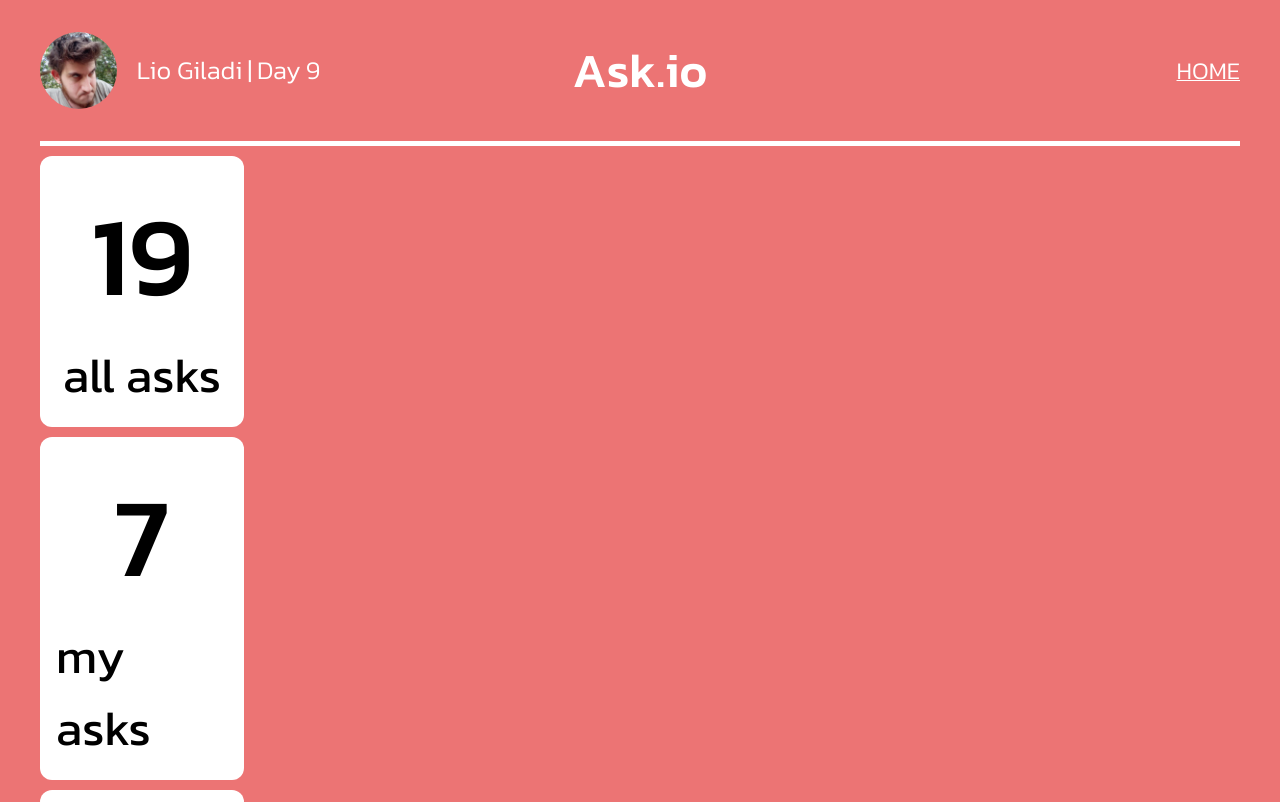
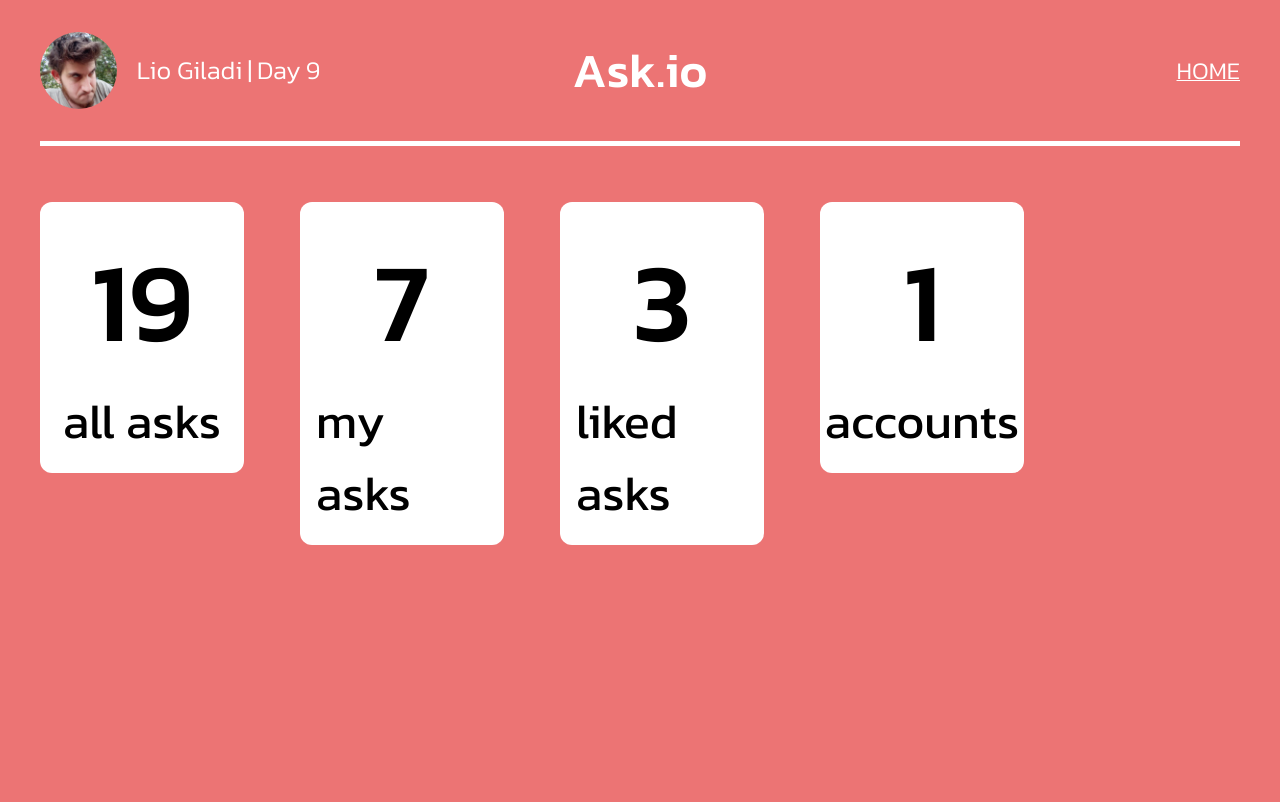
Before and after one commit to zoop-de-loop/ask.io, a Next.js app: page /statistics in a window 1280 px wide. Shown: the top 802 px of the page. Built offline with nearby package versions, Linux system fonts and the light colour scheme.

Commit message:
Style main + fix statistic height bug

```diff
--- a/styles/components/statistic.module.scss
+++ b/styles/components/statistic.module.scss
@@ -3,9 +3,9 @@
 .article {
 	background-color: colors.$secondary;
 	width: 17%;
+	height: fit-content;
 	aspect-ratio: 1/1;
 	border-radius: 0.75rem;
-	margin-block: 10px;
 	display: flex;
 	flex-direction: column;
 	justify-content: center;
--- a/styles/pages/statistics.module.scss
+++ b/styles/pages/statistics.module.scss
@@ -0,0 +1,6 @@
+.main {
+	flex-grow: 1;
+	display: flex;
+	padding-block: 3.5rem;
+	gap: 3.5rem;
+}
```
